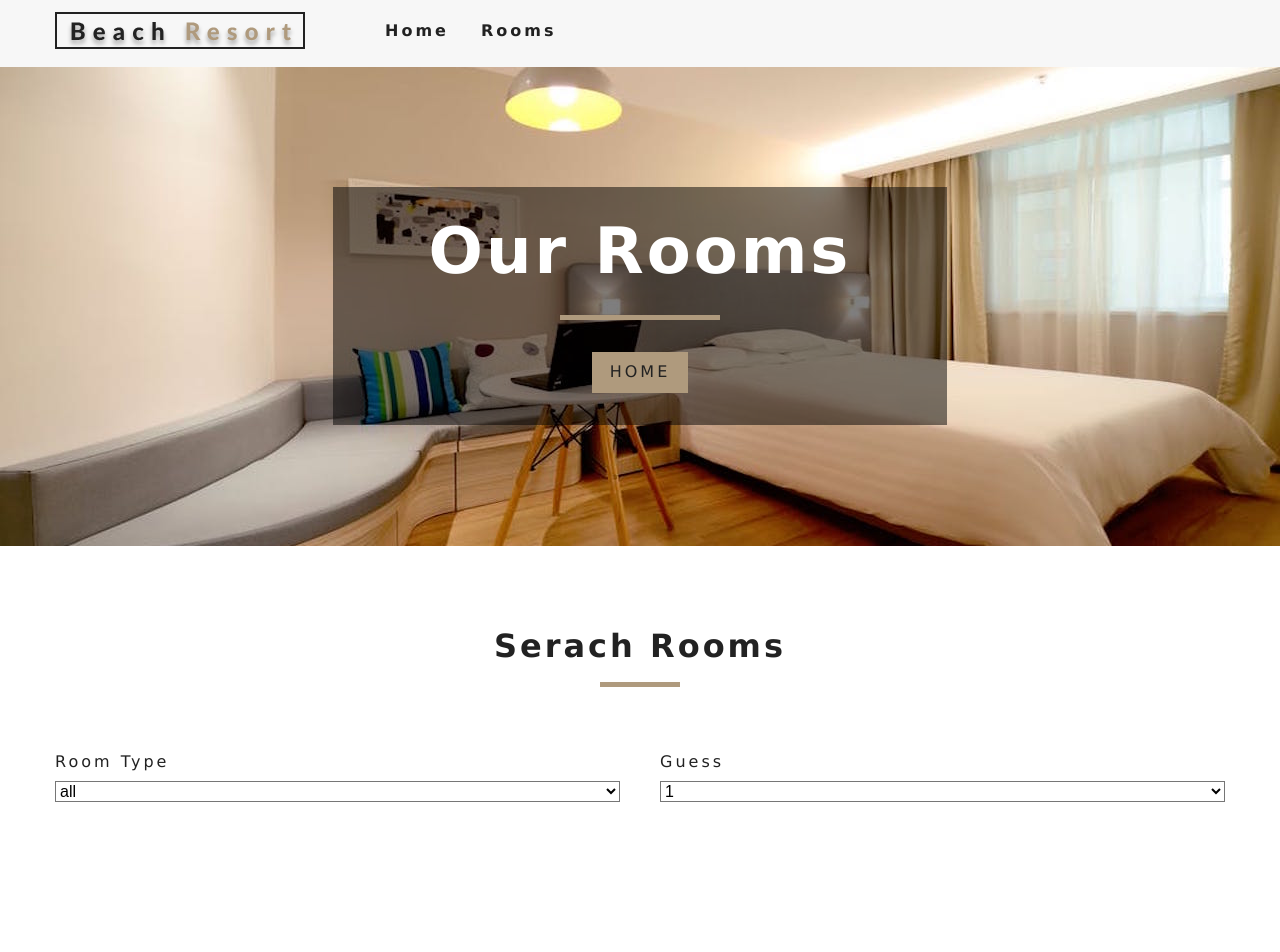
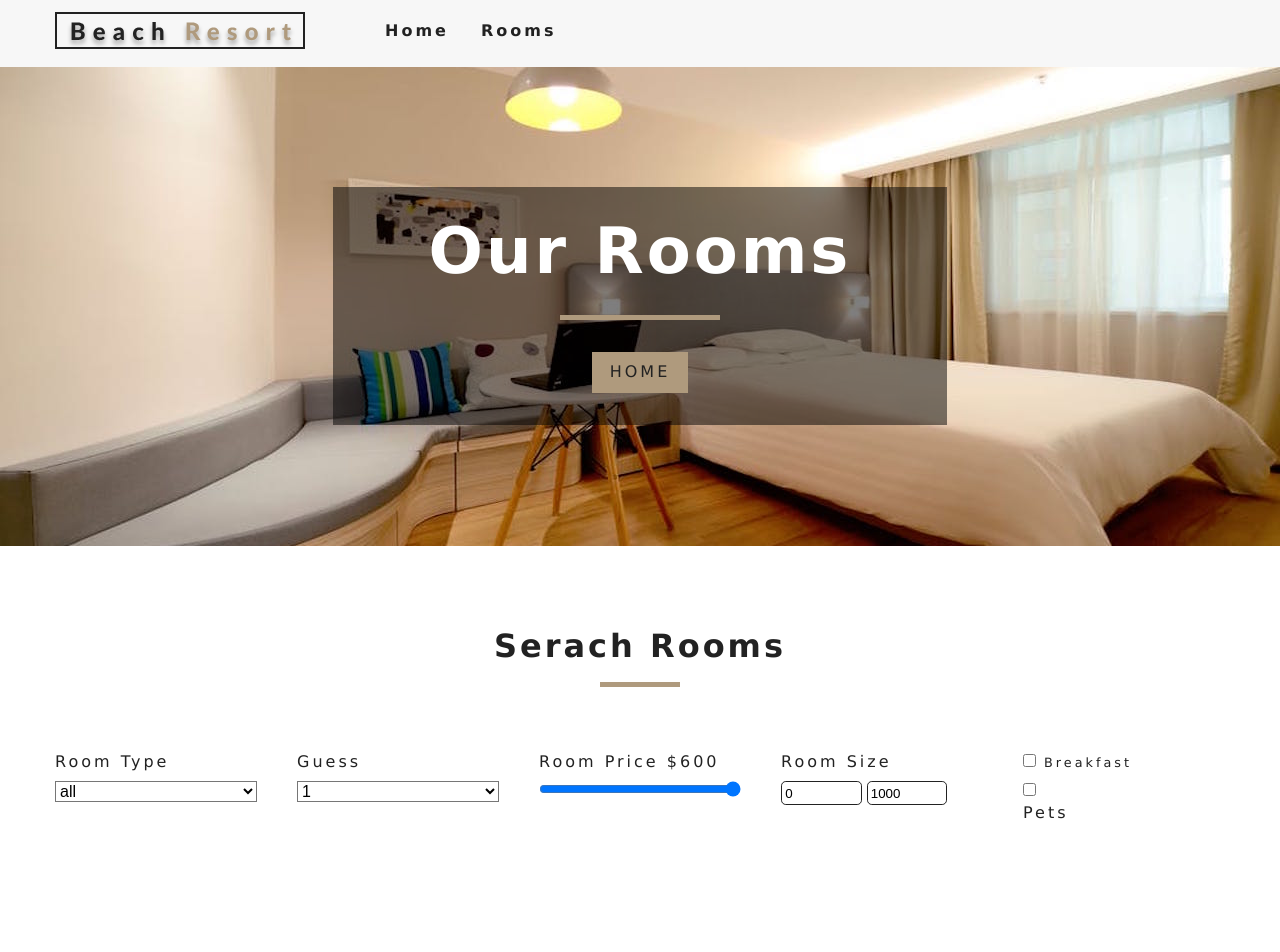
Before and after one commit to realdanilo/resort, a React (Create React App) app: page /rooms in a window 1280 px wide. Shown: the top 952 px of the page. Built offline with nearby package versions, Linux system fonts and the light colour scheme.

Commit message:
fix multi filter

```diff
--- a/src/App.js
+++ b/src/App.js
@@ -1,5 +1,5 @@
 //Modules
-import React, { useState, useEffect, useReducer } from 'react';
+import React, { useReducer } from 'react';
 import { Switch, Route } from 'react-router-dom'
 import './App.css';
 //Components
@@ -39,38 +39,54 @@ const initialState = {
 //reducer
 const reducer = (state, action) => {
   switch (action.type) {
+    case "UPDATE":
+      return { ...state, ...action.newFilter }
     case "FILTER":
       let tempRooms = [...state.rooms]
-      console.log(action.newValue, typeof (action.newValue))
-      if (action.newValue !== "all" && typeof (action.newValue) == "string") {
-        console.log("changing type of room")
-        tempRooms = tempRooms.filter(room => room.type == action.newValue);
+      let { type, capacity, price, minSize, maxSize, breakfast, pets } = state;
+      capacity = parseInt(capacity);
+      price = parseInt(price);
+      let breakfastCheck = breakfast;
+      let petsCheck = pets;
+
+      // filter by type
+      if (type !== "all") {
+        tempRooms = tempRooms.filter(room => room.type === type);
       }
-      if (action.newValue >= 0 && typeof (action.newValue) == "number") {
-        console.log("changing min # of guess")
-        tempRooms = tempRooms.filter(room => room.capacity >= action.newValue)
+      // filter by capacity
+      if (capacity !== 1) {
+        tempRooms = tempRooms.filter(room => room.capacity >= capacity);
+      }
+      // filter by price
+      tempRooms = tempRooms.filter(room => room.price <= price);
+      //filter by size
+      tempRooms = tempRooms.filter(
+        room => room.size >= minSize && room.size <= maxSize
+      );
+      //filter by breakfast
+      if (breakfast) {
+        tempRooms = tempRooms.filter(room => room.breakfast === true);
+      }
+      //filter by pets
+      if (pets) {
+        tempRooms = tempRooms.filter(room => room.pets === true);
       }
 
-      console.log(tempRooms)
-      return { ...state, [action.changeProp]: action.newValue, sortedRooms: tempRooms }
+      return { ...state, sortedRooms: tempRooms, breakfast: breakfastCheck, pets: petsCheck }
     default:
       return state
   }
 }
+
+
 function App() {
-
   // using reducer
   const [state, dispatch] = useReducer(reducer, initialState)
 
+
+  //finding and returning a room
   const getRoom = (slug) => {
-    if (state.rooms != null) {
-      return state.rooms.find(room => room.slug === slug)
-    }
-    else {
-      console.log("hitting room  = null")
-      // let backUp = formatData(items)
-      // return backUp.find(room => room.slug === slug)
-    }
+    return state.rooms.find(room => room.slug === slug)
   }
 
   return (
--- a/src/components/RoomFilter.js
+++ b/src/components/RoomFilter.js
@@ -3,18 +3,26 @@ import { RoomContext } from '../context'
 import Title from './Title'
 
 const findUnique = (items, type) => {
-    return [... new Set(items.map(item => item[type]))]
+    return [...new Set(items.map(item => item[type]))]
 }
-const handleChange = (e) => {
-    // console.log(e.target)
-    //dispatch({type:"SELECTOR", action.changeProp:e.target.name, action.newValue:e.target.value })
-}
+
 export default function RoomFilter({ rooms }) {
     const { state, dispatch } = useContext(RoomContext)
     const { type, capacity, minPrice, maxPrice, minSize, maxSize, size, price, breakfast, pets } = state
     const uniqueSelectors = findUnique(rooms, "type").concat("all")
     const people = findUnique(rooms, "capacity")
 
+    const handleChange = (e) => {
+        e.stopPropagation();
+        // targetFilter<< event
+        const target = e.target
+        const value = target.type === "checkbox" ? target.checked : target.value
+        const name = target.name
+        let newFilter = { [name]: value }
+
+        dispatch({ type: "UPDATE", newFilter })
+        dispatch({ type: "FILTER" })
+    }
 
 
     return (
@@ -24,7 +32,7 @@ export default function RoomFilter({ rooms }) {
                 {/* select type */}
                 <div className="form-group">
                     <label htmlFor="type">Room Type</label>
-                    <select name={type} id="type" value={type} className="form-control" onChange={(e) => dispatch({ type: "FILTER", changeProp: "type", newValue: e.target.value })} >
+                    <select name="type" id="type" value={type} className="form-control" onChange={(e) => handleChange(e)} >
                         {uniqueSelectors.map((opt, i) => <option key={i}>{opt}</option>)}
 
                     </select>
@@ -33,13 +41,74 @@ export default function RoomFilter({ rooms }) {
                 {/* guess */}
                 <div className="form-group">
                     <label htmlFor="capacity">Guess</label>
-                    <select name={capacity} id="capacity" value={capacity} className="form-control" onChange={(e) => dispatch({ type: "FILTER", changeProp: "capacity", newValue: parseInt(e.target.value) })} >
+                    <select name="capacity" id="capacity" value={capacity} className="form-control" onChange={(e) => handleChange(e)}>
                         {/* fix e.tar.get.value */}
                         {people.map((item, i) => <option key={i}>{item}</option>)}
 
                     </select>
                 </div>
                 {/* end of guess */}
+                {/* room price */}
+                <div className="form-group">
+                    <label htmlFor="price">Room Price ${price}</label>
+                    <input type="range"
+                        name="price"
+                        id="price"
+                        max={maxPrice}
+                        min={minPrice}
+                        value={price}
+                        onChange={(e) => handleChange(e)}
+                        className="form-control"
+                    />
+                </div>
+                {/* end of room price */}
+                {/* size */}
+                <div className="form-group">
+                    <label htmlFor="size">Room Size</label>
+                    <div className="size-inputs">
+                        <input
+                            type="number"
+                            name="minSize"
+                            min="0"
+                            value={minSize}
+                            onChange={(e) => handleChange(e)}
+                            className="size-input"
+                        />
+                        <input
+                            type="number"
+                            name="maxSize"
+                            value={maxSize}
+                            max={maxSize}
+                            onChange={(e) => handleChange(e)}
+                            className="size-input"
+                        />
+                    </div>
+                </div>
+                {/* end of size */}
+                {/* extras */}
+                <div className="form-group">
+                    <div className="single-extra">
+                        <input
+                            type="checkbox"
+                            name="breakfast"
+                            id="breakfast"
+                            checked={breakfast}
+                            onChange={(e) => handleChange(e)}
+                        />
+                        <label htmlFor="breakfast">Breakfast</label>
+                    </div>
+                    <div className="form-group">
+                        <input
+                            type="checkbox"
+                            name="pets"
+                            checked={pets}
+                            id="pets"
+                            onChange={(e) => handleChange(e)}
+                        />
+                        <label htmlFor="pets">Pets</label>
+                    </div>
+                </div>
+                {/* end of extras */}
             </form>
         </section>
     )
```
